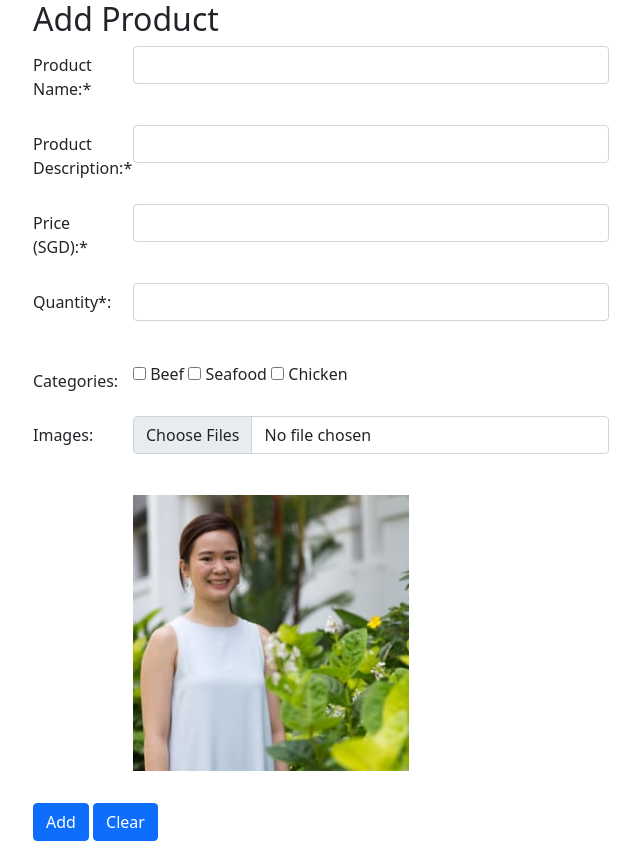
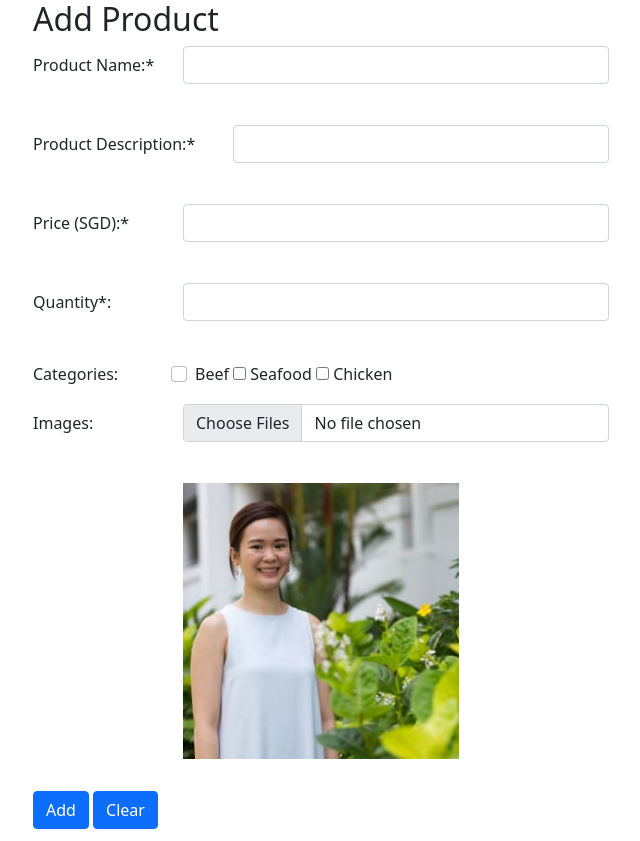
Before and after one commit to tan-xianglong/macncheese, a plain HTML site: page addproduct.html in a window 1280 px wide. Shown: the whole page, without its empty margins (319-959 px from the left). Drawn offline with nearby package versions, Linux system fonts and the light colour scheme.

Commit message:
adjusted margings in add product form

```diff
--- a/addproduct.html
+++ b/addproduct.html
@@ -22,8 +22,8 @@
         <h2>Add Product</h2>
         <fieldset>
           <div class="row mb-3">
-            <label for="productName" class="col-sm-2 col-form-label">Product Name:*</label>
-            <div class="col-sm-10">
+            <label for="productName" class="col-sm-3 col-form-label">Product Name:*</label>
+            <div class="col-sm-9">
               <input type="text" id="productName" name="productName" class="form-control" aria-describedby="productNameBlock" required/>
               <div id="productNameBlock" class="form-text">
                 Please input the product name.
@@ -31,8 +31,8 @@
             </div>
           </div>
           <div class="row mb-3">
-            <label for="productDesc" class="col-sm-2 col-form-label">Product Description:*</label>
-            <div class="col-sm-10">
+            <label for="productDesc" class="col-sm-4 col-form-label">Product Description:*</label>
+            <div class="col-sm-8">
               <input type="text" id="fullName" name="fullName" class="form-control" aria-describedby="productDescBlock" required/>
               <div id="productDescBlock" class="form-text">
                 Please input the product description.
@@ -40,8 +40,8 @@
             </div>
           </div>
           <div class="row mb-3">
-            <label for="price" class="col-sm-2 col-form-label">Price (SGD):*</label>
-            <div class="col-sm-10">
+            <label for="price" class="col-sm-3 col-form-label">Price (SGD):*</label>
+            <div class="col-sm-9">
               <input type="number" id="price" name="price" step="0.01" class="form-control" aria-describedby="priceBlock" required/>
               <div id="priceBlock" class="form-text">
                 Please input the price of the product in $0.00 format.
@@ -49,8 +49,8 @@
             </div>
           </div>
           <div class="row mb-3">
-            <label for="quantity" class="col-sm-2 col-form-label">Quantity*:</label>
-            <div class="col-sm-10">
+            <label for="quantity" class="col-sm-3 col-form-label">Quantity*:</label>
+            <div class="col-sm-9">
               <input type="number" id="quantity" name="quantity" class="form-control" aria-describedby="quantityBlock" required/>
               <div id="quantityBlock" class="form-text">
                 Please input the quantity.
@@ -58,10 +58,10 @@
             </div>
           </div>
           <div class="row mb-3">
-            <label for="categories" class="col-sm-2 col-form-label">Categories:</label>
-            <div class="col-sm-10">
-              <input type="checkbox" id="chkbox_beef" name="chkbox_beef" value="beef" />
-              <label for="chkbox_beef">Beef</label>
+            <label for="categories" class="col-sm-3 col-check-label">Categories:</label>
+            <div class="col-sm-9 form-check">
+              <input type="checkbox" id="chkbox_beef" name="chkbox_beef" value="beef" class="form-check-input"/>
+              <label for="chkbox_beef" class="form-check-label">Beef</label>
               <input type="checkbox" id="chkbox_seafood" name="chkbox_seafood" value="seafood" />
               <label for="chkbox_seafood">Seafood</label>
               <input type="checkbox" id="chkbox_chicken" name="chkbox_chicken" value="chicken" />
@@ -69,8 +69,8 @@
             </div>
           </div>
           <div class="row mb-3">
-            <label for="image" class="col-sm-2 col-form-label">Images:</label>
-            <div class="col-sm-10">
+            <label for="image" class="col-sm-3 col-form-label">Images:</label>
+            <div class="col-sm-9">
               <input class="form-control" type="file" id="image" name="image" aria-describedby="imageBlock" multiple required>
               <div id="imageBlock" class="form-text">
                 Please upload at least one image.
```
Also changed, not shown: login.html (+19 -1 lines), 1 other file.
